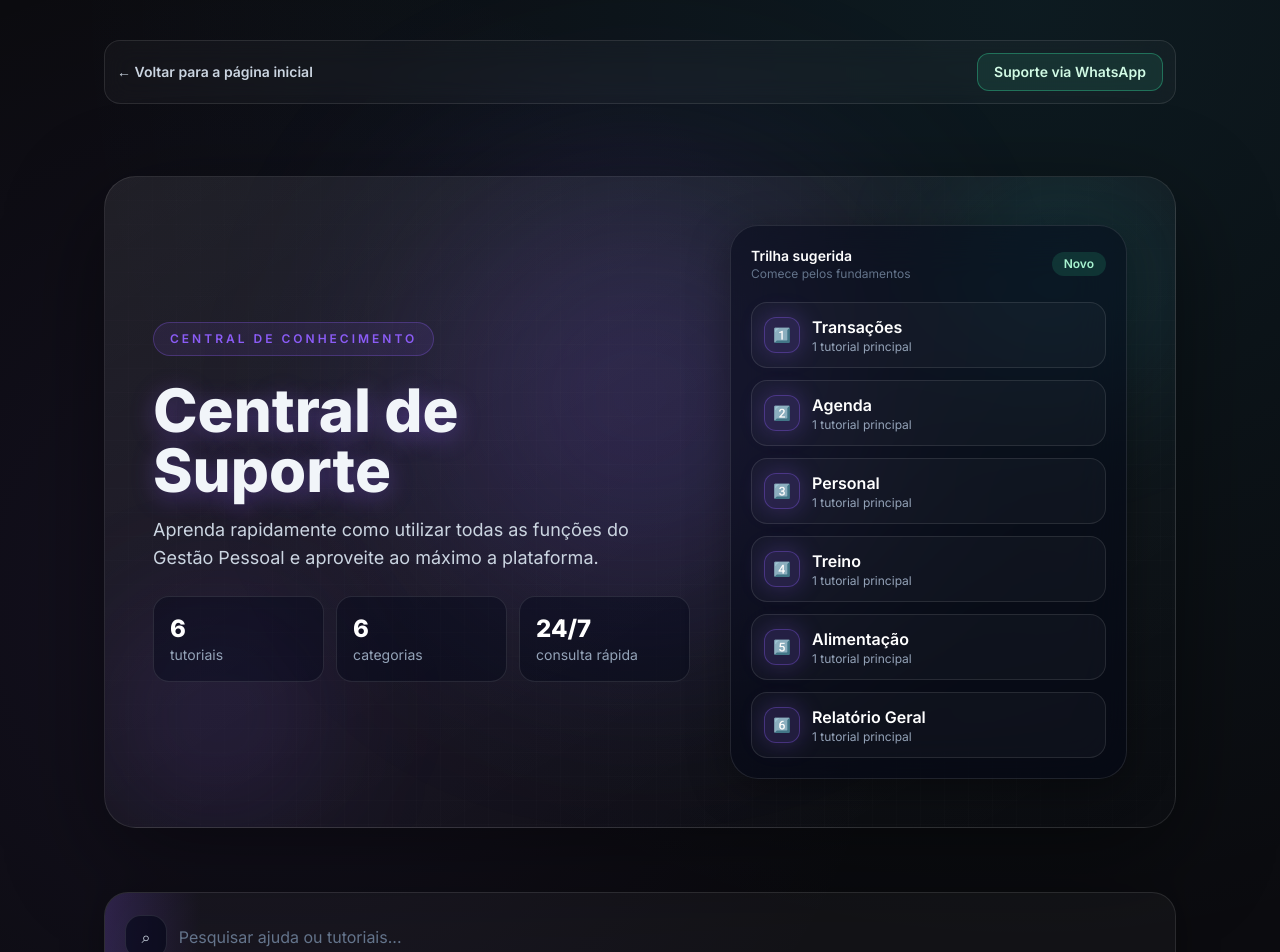
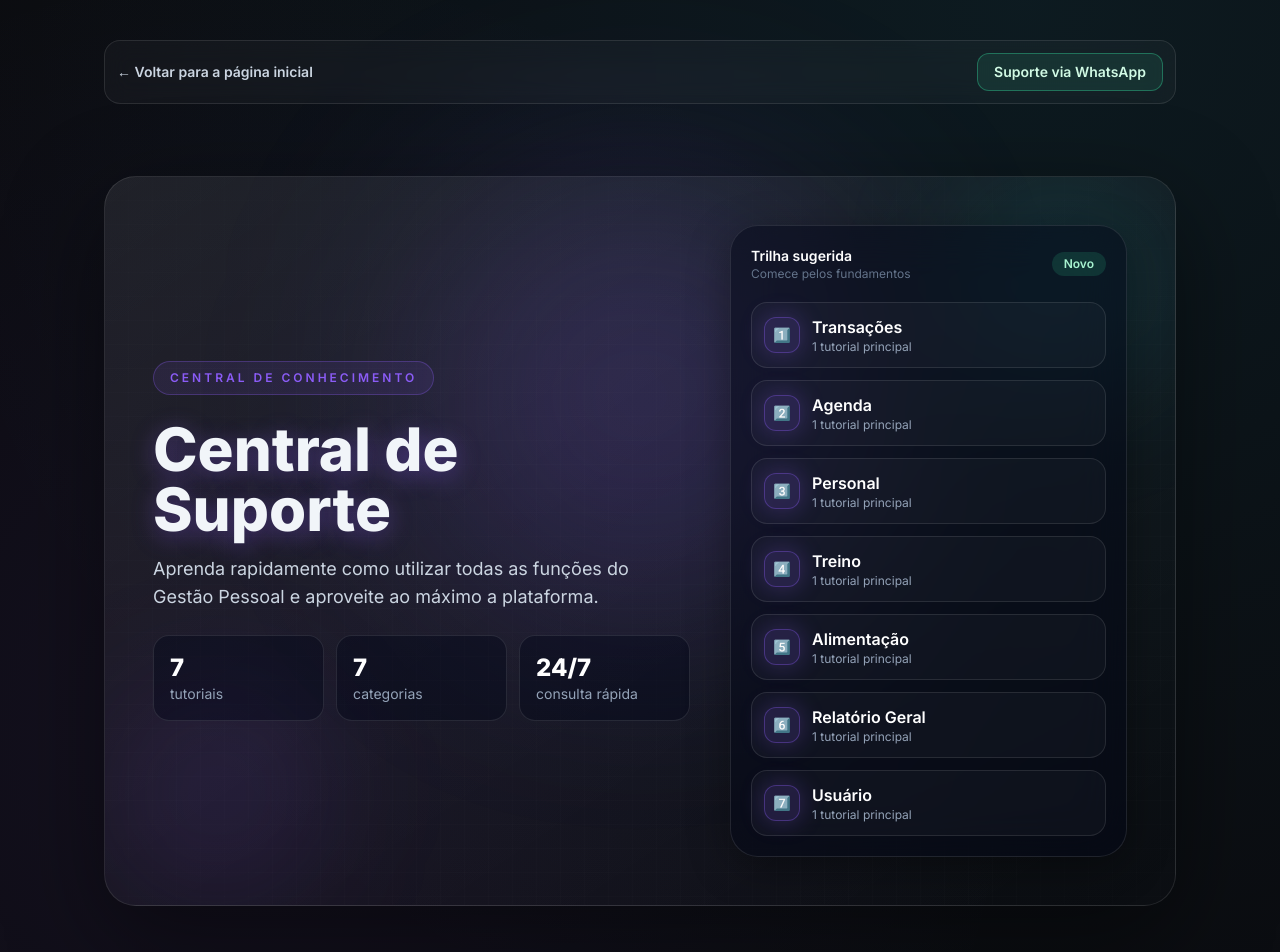
Before and after one commit to fa9958189/Gestao-Pessoal-Principal, a Next.js app: page /suporte in a window 1280 px wide. Shown: the top 952 px of the page. Built offline with nearby package versions, Linux system fonts and the light colour scheme.

Commit message:
Adiciona tutorial Usuario ao suporte

```diff
--- a/app/suporte/page.tsx
+++ b/app/suporte/page.tsx
@@ -108,6 +108,21 @@ const tutorialCategories: TutorialCategory[] = [
       duration: "7 min",
       youtubeEmbedUrl: "https://www.youtube.com/embed/VIDEO_ID_RELATORIO_GERAL",
       videoUrl: "https://youtu.be/hmocbENCZxA",
+    },
+  },
+  {
+    name: "Usuário",
+    step: "7️⃣",
+    eyebrow: "Gestão de acesso",
+    accent: "from-cyan-400 via-violet-500 to-emerald-400",
+    tutorial: {
+      id: 7,
+      title: "Usuário",
+      description:
+        "Aprenda a cadastrar, editar e gerenciar usuários dentro da plataforma de forma rápida e organizada.",
+      duration: "5 min",
+      youtubeEmbedUrl: "https://www.youtube.com/embed/VIDEO_ID_USUARIO",
+      videoUrl: "https://youtu.be/mr4EY2viapU",
     },
   },
 ];
@@ -262,7 +277,11 @@ export default function SuportePage() {
 
   const handleWatchTutorial = (tutorial: Tutorial) => {
     if (tutorial.videoUrl) {
-      window.open(tutorial.videoUrl, "_blank", "noopener,noreferrer");
+      const videoLink = document.createElement("a");
+      videoLink.href = tutorial.videoUrl;
+      videoLink.target = "_blank";
+      videoLink.rel = "noopener noreferrer";
+      videoLink.click();
       return;
     }
 
```
